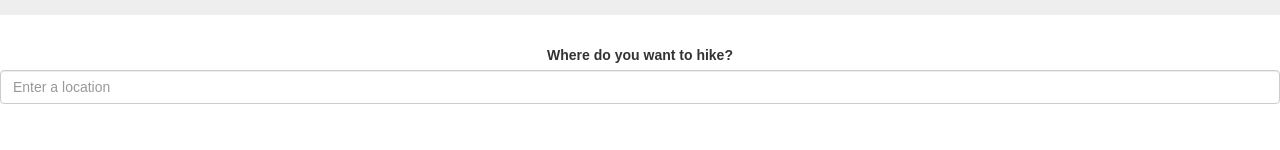
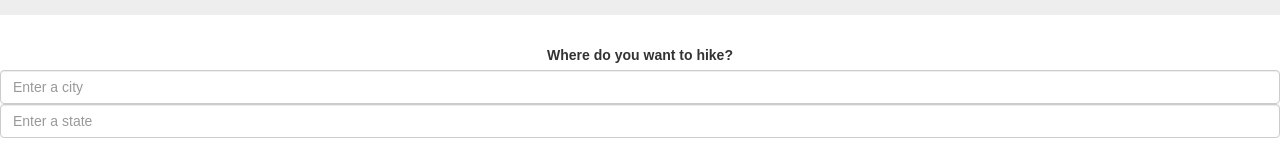
Before and after one commit to edsztukowski/traily, a React (Create React App) app: page / in a window 1280 px wide. Shown: the part 1041-1191 px from the top of the page. Before the commit the page ends 1160 px from the top, so only its background shows below. Built offline with nearby package versions, Linux system fonts and the light colour scheme; no server answers.

Commit message:
fixed handlechange method to work for multiple inputs

```diff
--- a/src/Home.js
+++ b/src/Home.js
@@ -1,12 +1,6 @@
 var React = require('react');
 var Jumbotron = require('./Jumbotron');
-var api = require('./utils/api');
 var Search = require('./Search')
-
-//Home includes
-  //jumbotron Component
-  //search bar Component
-  //
 
 class Home extends React.Component {
   constructor(props) {
@@ -14,10 +8,6 @@ class Home extends React.Component {
     this.state = {
       test: 'test'
     }
-  }
-
-  componentDidMount() {
-    api.fetchTrails()
   }
 
 render() {
--- a/src/Search.js
+++ b/src/Search.js
@@ -1,23 +1,54 @@
 var React = require('react');
+var api = require('./utils/api')
 
 class Search extends React.Component {
   constructor(props) {
     super(props);
     this.state = {
-      location: ''
+      city: '',
+      state: ''
     }
+    this.handleChange = this.handleChange.bind(this);
+    this.handleSubmit = this.handleSubmit.bind(this);
+  }
+
+  handleChange(event) {
+    var target = event.target;
+    var value = target.value;
+    const name = target.name;
+    this.setState(function() {
+      return {
+        [name]:value,
+      }
+    })
+  }
+
+  handleSubmit(event) {
+    event.preventDefault();
+    console.log('fired handlesubmit')
+    api.fetchTrails(this.state.city, this.state.state)
   }
 
   render() {
     return (
       <div className="search-bar">
-        <form>
+        <form onSubmit={this.handleSubmit}>
           <div className="form-group">
             <label htmlFor="search-query">Where do you want to hike?</label>
             <input
             type="text"
+            name="city"
             className="form-control"
-            placeholder="Enter a location"/>
+            placeholder="Enter a city"
+            onChange={this.handleChange}
+            />
+            <input
+            type="text"
+            name="state"
+            className="form-control"
+            placeholder="Enter a state"
+            onChange={this.handleChange}
+            />
           </div>
         </form>
       </div>
--- a/src/utils/api.js
+++ b/src/utils/api.js
@@ -1,9 +1,9 @@
 
 var axios = require('axios');
 
-function fetchTrails() {
+function fetchTrails(city, state) {
   var apiKey = 'oREBnMnaVjmshDRFyuhJ1z8wNM0Yp1AGBI8jsnpIdsP6Xr8R9m';
-  var encodedURI = window.encodeURI('https://trailapi-trailapi.p.mashape.com/?limit=100&q[activities_activity_type_name_eq]=hiking&q[city_cont]=Denver&q[country_cont]=United+States&q[state_cont]=Colorado&radius=25');
+  var encodedURI = window.encodeURI('https://trailapi-trailapi.p.mashape.com/?limit=100&q[activities_activity_type_name_eq]=hiking&q[city_cont]=' + city + '&q[country_cont]=United+States&q[state_cont]=' + state + '&radius=25');
 
   return axios.get(encodedURI,{ 'headers': { 'X-Mashape-Key': apiKey }})
     .then(function(response){
```
